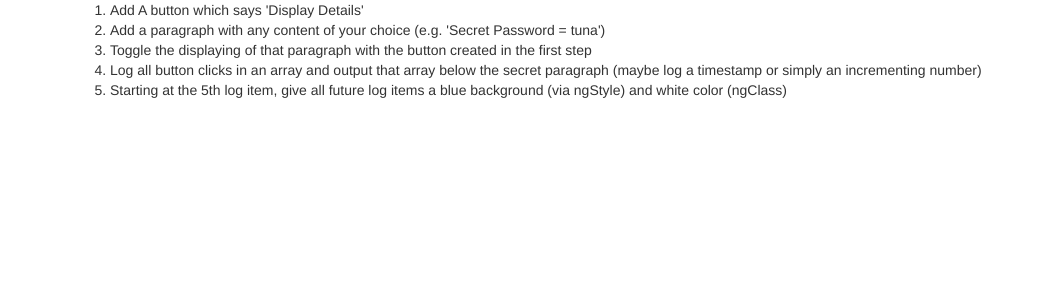
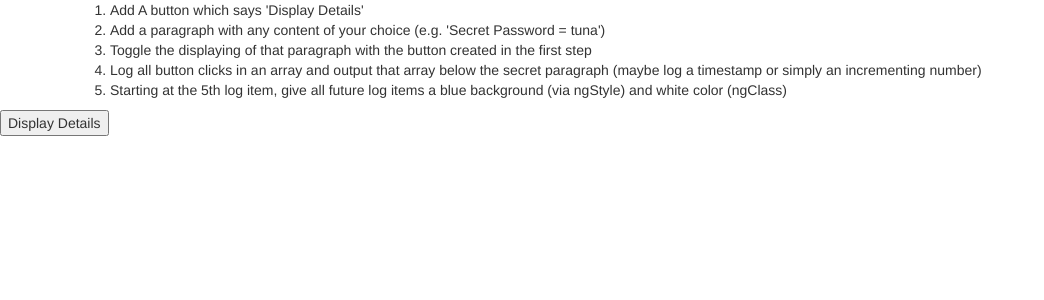
Before and after one commit to cathey191/UdemyAssignment2.3, an Angular app: page / in a window 1280 px wide. Shown: the top 300 px of the page, without its empty margins (0-1044 px from the left). Built offline with nearby package versions, Linux system fonts and the light colour scheme.

Commit message:
Added btn

```diff
--- a/src/app/app.component.html
+++ b/src/app/app.component.html
@@ -11,3 +11,4 @@
     </div>
   </div>
 </div>
+<app-display-btn></app-display-btn>
--- a/src/app/app.module.ts
+++ b/src/app/app.module.ts
@@ -4,10 +4,12 @@ import { FormsModule } from '@angular/forms';
 import { HttpModule } from '@angular/http';
 
 import { AppComponent } from './app.component';
+import { DisplayBtnComponent } from './display-btn/display-btn.component';
 
 @NgModule({
   declarations: [
-    AppComponent
+    AppComponent,
+    DisplayBtnComponent
   ],
   imports: [
     BrowserModule,
--- /dev/null
+++ b/src/app/display-btn/display-btn.component.html
@@ -0,0 +1,3 @@
+<button>
+  Display Details
+</button>
--- /dev/null
+++ b/src/app/display-btn/display-btn.component.ts
@@ -0,0 +1,15 @@
+import { Component, OnInit } from '@angular/core';
+
+@Component({
+  selector: 'app-display-btn',
+  templateUrl: './display-btn.component.html',
+  styleUrls: ['./display-btn.component.css']
+})
+export class DisplayBtnComponent implements OnInit {
+
+  constructor() { }
+
+  ngOnInit() {
+  }
+
+}
```
Also changed, not shown: src/app/display-btn/display-btn.component.css (added), 1 other file (tests, documents, lock files or other folders).
